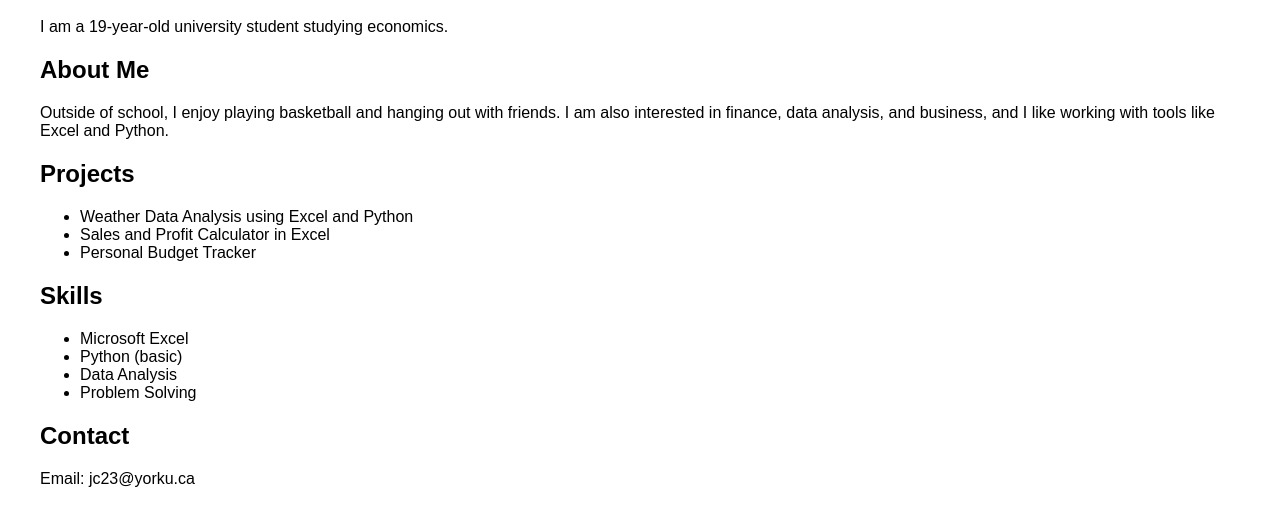
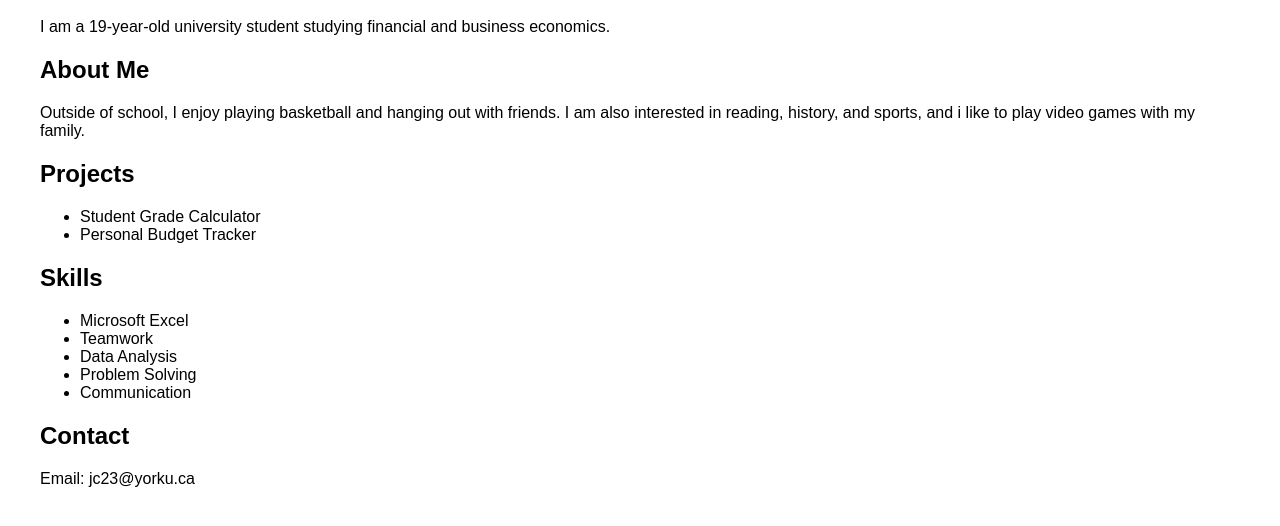
Before and after one commit to SirPablo23/juancarlosamsterdamgithub.io, a plain HTML site: page index.html in a window 1280 px wide. Shown: the part 80-606 px from the top of the page. Drawn offline with Linux system fonts and the light colour scheme.

Commit message:
Update index.html

```diff
--- a/index.html
+++ b/index.html
@@ -9,29 +9,29 @@
     <h1>Juan Carlos Amsterdam</h1>
 
     <p>
-        I am a 19-year-old university student studying economics.
+        I am a 19-year-old university student studying financial and business economics.
     </p>
 
     <h2>About Me</h2>
     <p>
         Outside of school, I enjoy playing basketball and hanging out with friends.
-        I am also interested in finance, data analysis, and business, and I like
-        working with tools like Excel and Python.
+        I am also interested in reading, history, and sports, and i like to play video games with my family.
     </p>
 
     <h2>Projects</h2>
     <ul>
-        <li>Weather Data Analysis using Excel and Python</li>
-        <li>Sales and Profit Calculator in Excel</li>
+        <li>Student Grade Calculator</li>
         <li>Personal Budget Tracker</li>
     </ul>
 
     <h2>Skills</h2>
     <ul>
         <li>Microsoft Excel</li>
-        <li>Python (basic)</li>
+        <li>Teamwork</li>
         <li>Data Analysis</li>
         <li>Problem Solving</li>
+        <li>Communication</li>
+
     </ul>
 
     <h2>Contact</h2>
```
